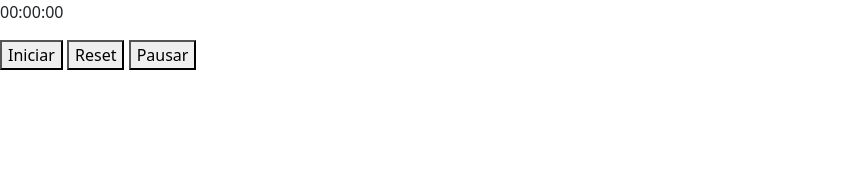
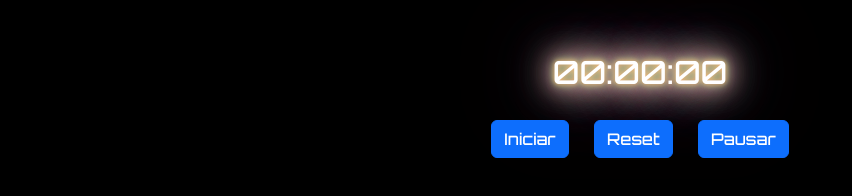
Before and after one commit to jlgm-juss/TP5-2BOM, a plain HTML site: page index.html in a window 1280 px wide. Shown: the whole page, without its empty margins (0-852 px from the left). Drawn offline with nearby package versions, Linux system fonts and the light colour scheme.

Commit message:
estilo de cronometro y botonera

```diff
--- a/CSS/style.css
+++ b/CSS/style.css
@@ -1 +1,17 @@
 @import url("https://fonts.googleapis.com/css2?family=Orbitron:wght@500&display=swap");
+
+body {
+  background-color: black;
+}
+
+.formatoCrono {
+  font-family: "Orbitron", sans-serif;
+  font-size: 2em;
+  color: white;
+}
+
+.sombraCrono {
+  text-shadow: 0 0 5px #ffb07b, 0 0 10px #a0ff7b, 0 0 20px #fb7bff,
+    0 0 30px #f6ff7b, 0 0 40px #ff7b7b, 0 0 50px #7bffff, 0 0 70px #847bff,
+    0 0 100px #ff7b7b;
+}
--- a/index.html
+++ b/index.html
@@ -15,12 +15,15 @@
     <header>
 
     </header>
-    <main>
-        <section>
-            <p>00:00:00</p>
-            <button>Iniciar</button>
-            <button>Reset</button>
-            <button>Pausar</button>
+    <main class="container">
+        <section class="formatoCrono sombraCrono">
+            <p class=" text-center mt-5 ">00:00:00</p>
+            <div class="text-center">
+                <button class="btn btn-primary">Iniciar</button>
+                <button class="btn btn-primary mx-3">Reset</button>
+                <button class="btn btn-primary">Pausar</button>
+            </div>
+
         </section>
 
 
```
